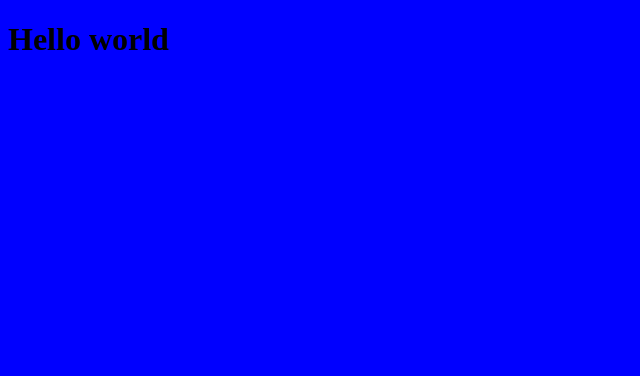
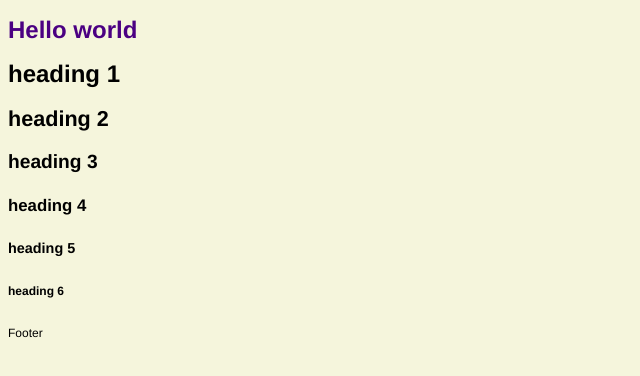
Before and after one commit to dansanfilippo/wesbite4000, a plain HTML site: page docs/index.html in a window 1280 px wide. Shown: the whole page, without its empty margins (0-640 px from the left). Drawn offline with Linux system fonts and the light colour scheme.

Commit message:
feature: CSS and HTML template

```diff
--- a/css/styles.css
+++ /dev/null
@@ -1,4 +0,0 @@
-body {
-    background-color: #0000ff;
-
-}
--- /dev/null
+++ b/docs/css/styles.css
@@ -0,0 +1,34 @@
+body {
+    background-color: beige;
+    font-size: 12px;
+    font-family: "Helvetica Neue", serif;
+
+}
+
+h1 {
+
+    font-size: 200%;
+}
+h2{
+    font-size: 180%;
+
+}
+h3 {
+
+    font-size: 160%;
+}
+h4{
+    font-size: 140%;
+
+}
+h5 {
+
+    font-size: 120%;
+}
+h6{
+    font-size: 100%;
+
+}
+#header h1{
+    color: indigo;
+}
--- a/index.html
+++ b/docs/index.html
@@ -13,7 +13,26 @@
 </head>
 
 <body>
-<h1>Hello world</h1>
+    <div id="header">
+        <h1>Hello world</h1>
+    </div>
+    <div id="main">
+        <h1>heading 1</h1>
+        <h2>heading 2</h2>
+        <h3>heading 3</h3>
+        <h4>heading 4</h4>
+        <h5>heading 5</h5>
+        <h6>heading 6</h6>
+    </div>
+    <div id="footer">
+        Footer
+    </div>
+
+
+
 <script src="js/scripts.js"></script>
+
+
 </body>
+
 </html>
```
Also changed, not shown: docs/js/scripts.js (renamed from js/scripts.js).
